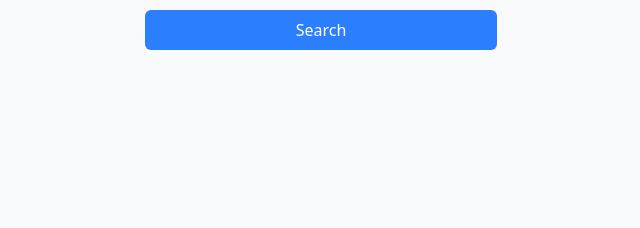
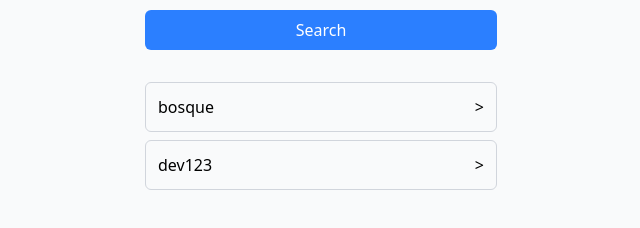
Before and after one commit to fadliEv/github-repo-explorer, a React (Vite) app: page / in a window 1280 px wide. Shown: the part 152-380 px from the top of the page, without its empty margins (319-959 px from the left). Built offline with nearby package versions, Linux system fonts and the light colour scheme.

Commit message:
refactor : separate userlist component

```diff
--- a/src/App.tsx
+++ b/src/App.tsx
@@ -1,7 +1,42 @@
 import React, { useState } from 'react';
 import InputUsername from './components/InputUsername';
+import UserList from './components/UserList';
+import type { UserModel } from './models/User';
+
+
+const dummyUsers: UserModel[] = [
+  {
+    username: 'bosque',
+    repos: [
+      {
+        id: 1,
+        name: 'awesome-project',
+        description: 'My awesome project repo',
+        stargazersCount: 42,
+      },
+      {
+        id: 2,
+        name: 'react-lib',
+        description: 'Reusable React components',
+        stargazersCount: 10,
+      },
+    ],
+  },
+  {
+    username: 'dev123',
+    repos: [
+      {
+        id: 3,
+        name: 'api-server',
+        description: 'Backend API server',
+        stargazersCount: 7,
+      },
+    ],
+  },
+];
 
 const App: React.FC = () => {
+  const [users, setUsers] = useState<UserModel[]>(dummyUsers);
 
   const handleSearch = (username: string) => {};
 
@@ -9,6 +44,7 @@ const App: React.FC = () => {
     <div className="min-h-screen bg-gray-50 p-8">
       <h1 className="text-3xl font-bold mb-6 text-center">GitHub User Search</h1>
       <InputUsername onSearch={handleSearch} />
+      <UserList users={users} />
     </div>
   );
 };
--- /dev/null
+++ b/src/components/RepoItem.tsx
@@ -0,0 +1,19 @@
+import type { FC } from 'react'
+import type RepoModel from '../models/Repo';
+
+const RepoItem: FC<{ repo: RepoModel }> = ({ repo }) => {
+  return (
+    <div className="repo-item">
+        <div>
+            <div className="repo-title">{repo.name}</div>
+            <div className="repo-description">{repo.description}</div>
+        </div>
+        <div className="repo-stars flex items-center gap-1">
+            *
+            <span>{repo.stargazersCount}</span>
+        </div>
+    </div>
+  );
+};
+
+export default RepoItem;
--- /dev/null
+++ b/src/components/UserItem.tsx
@@ -0,0 +1,32 @@
+import { useState } from 'react';
+import type { UserModel } from '../models/User';
+import type { FC } from 'react'
+import RepoItem from './RepoItem';
+
+
+const UserItem: FC<UserModel> = ({ username, repos }) => {
+  const [expanded, setExpanded] = useState(false);
+
+  return (
+    <div>
+      <div
+        className="user-item"
+        onClick={() => setExpanded(prev => !prev)}
+      >
+        <span className="user-name">{username}</span>
+        <span>{expanded ? '<' : '>'}</span>
+      </div>
+      {expanded && (
+        <div className="user-item-expanded">
+          <div className="repo-list">
+             {repos.map(repo => (
+              <RepoItem key={repo.id} repo={repo} />
+            ))}
+          </div>
+        </div>
+      )}
+    </div>
+  );
+};
+
+export default UserItem;
--- a/src/components/UserList.tsx
+++ b/src/components/UserList.tsx
@@ -1,4 +1,4 @@
-import { useState, type FC } from 'react'
+import type { FC } from 'react'
 import UserItem from './UserItem';
 import type { UserModel } from '../models/User';
 
@@ -7,38 +7,14 @@ type UserListProps = {
 };
 
 const UserList: FC<UserListProps> = ({users}) => {
-    const [expanded, setExpanded] = useState(false);
-
   return (
     <div className="user-list">
       {users.map(user => (
-            <div>
-                <div
-                    className="user-item"
-                    onClick={() => setExpanded(prev => !prev)}
-                >
-                    <span className="user-name">{user.username}</span>
-                    <span>{expanded ? '<' : '>'}</span>
-                </div>
-                {expanded && (
-                    <div className="user-item-expanded">
-                    <div className="repo-list">
-                        {user.repos.map(repo => (
-                          <div className="repo-item">
-                                <div>
-                                    <div className="repo-title">{repo.name}</div>
-                                    <div className="repo-description">{repo.description}</div>
-                                </div>
-                                <div className="repo-stars flex items-center gap-1">
-                                    *
-                                    <span>{repo.stargazersCount}</span>
-                                </div>
-                          </div>
-                        ))}
-                    </div>
-                    </div>
-                )}
-            </div>
+        <UserItem
+          key={user.username}
+          username={user.username}
+          repos={user.repos}
+        />
       ))}
     </div>
   );
--- a/src/styles/tailwind.css
+++ b/src/styles/tailwind.css
@@ -11,6 +11,9 @@
   @apply w-full bg-blue-500 text-white py-2 rounded-md hover:bg-blue-600 transition;
 }
 
+/*---------------- USERITEM --------------------------------------------  */
+
+
 .user-item {
   @apply border border-gray-300 rounded-md p-3 mb-2 cursor-pointer hover:bg-gray-100 flex justify-between items-center;
 }
@@ -19,20 +22,16 @@
   @apply font-medium;
 }
 
-.repo-list {
-    @apply mt-2 pl-4 border-l border-gray-300;
-}
-
 .user-item-expanded {
   @apply bg-gray-50 p-3 rounded mb-2;
 }
 
+.repo-list {
+  @apply mt-2 pl-4 border-l border-gray-300;
+}
+
 .repo-item {
   @apply bg-gray-200 rounded p-2 mb-2 flex justify-between items-center;
-}
-
-.user-list {
-  @apply max-w-sm mx-auto p-4;
 }
 
 .repo-title {
@@ -46,3 +45,9 @@
 .repo-stars {
   @apply text-sm font-medium;
 }
+
+/*---------------- USERLIST --------------------------------------------  */
+
+.user-list {
+  @apply max-w-sm mx-auto p-4;
+}
```
Lines whose indentation alone changed are shown as unchanged.
